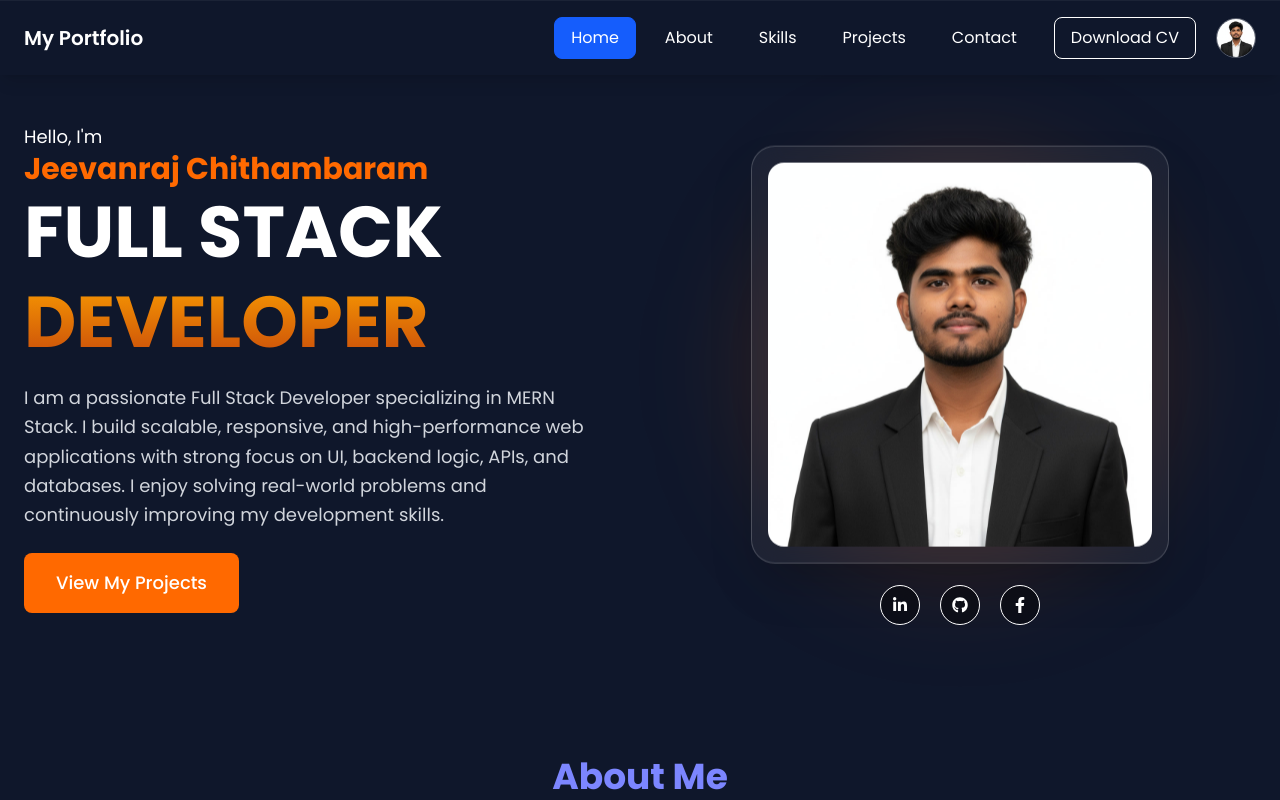
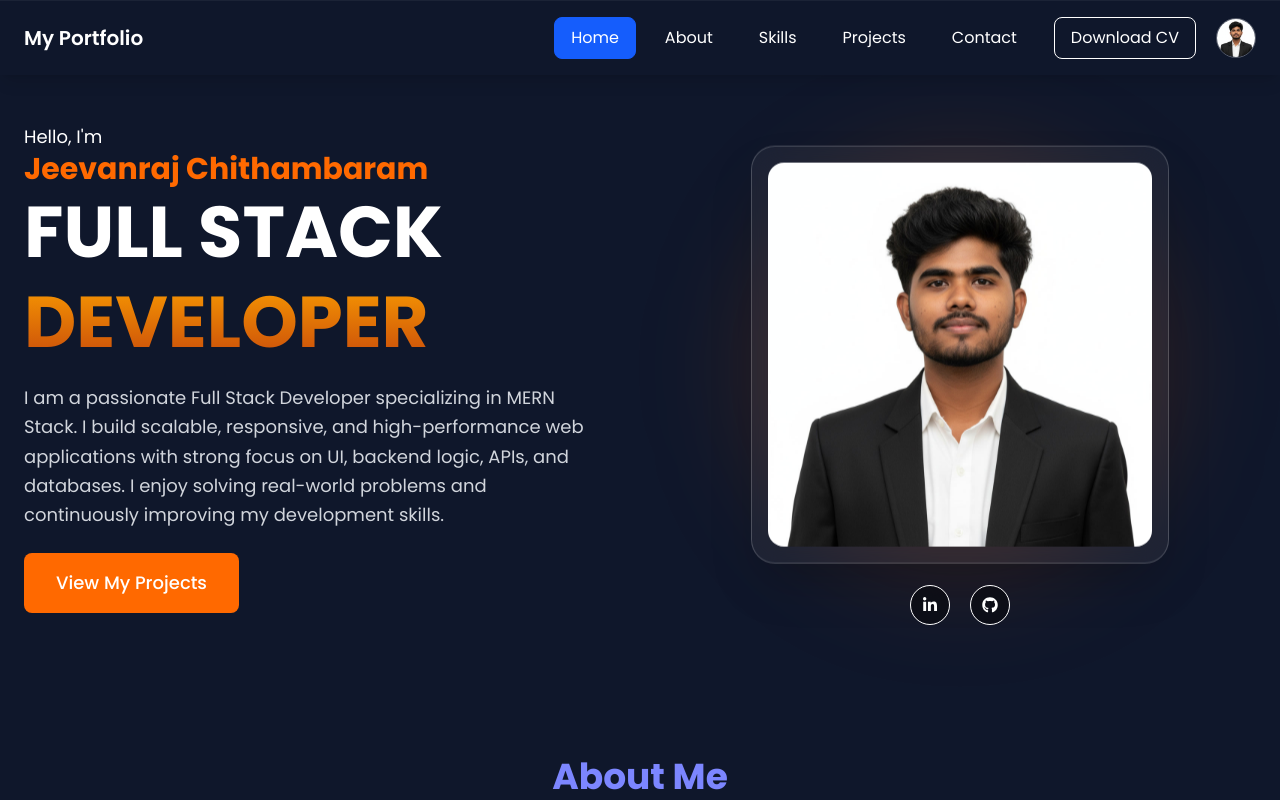
Before and after one commit to jeevanrajsurya/my-portfolio, a React (Vite) app: page / in a window 1280 px wide. Shown: the top 800 px of the page. Built offline with nearby package versions, Linux system fonts and the light colour scheme.

Commit message:
Update Home.jsx

```diff
--- a/src/components/Home.jsx
+++ b/src/components/Home.jsx
@@ -15,7 +15,7 @@ const heroData = {
   socials: [
     { icon: <FaLinkedinIn />, link: "https://www.linkedin.com/in/c-jeevanraj/" },
     { icon: <FaGithub />, link: "https://github.com/jeevanrajsurya/" },
-    { icon: <FaFacebookF />, link: "#" },
+    // { icon: <FaFacebookF />, link: "#" },
   ],
 }
 
```
